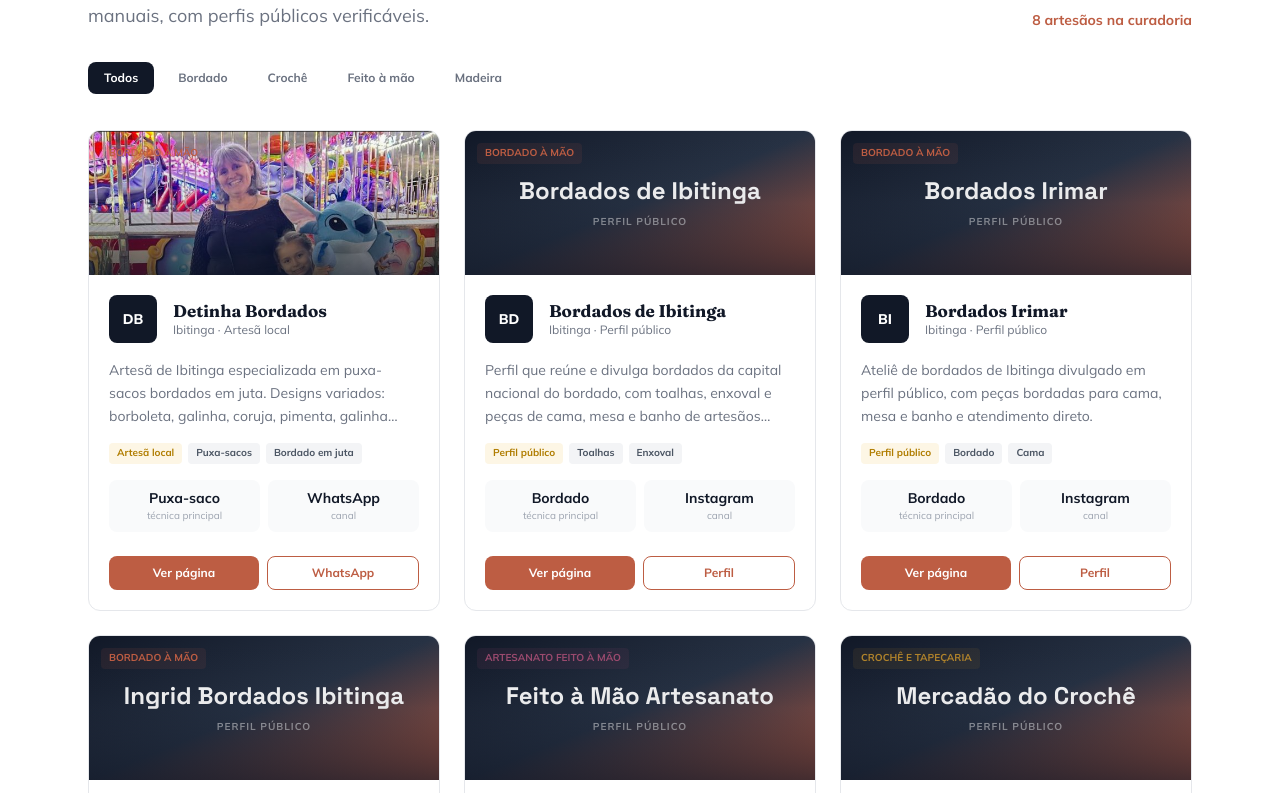
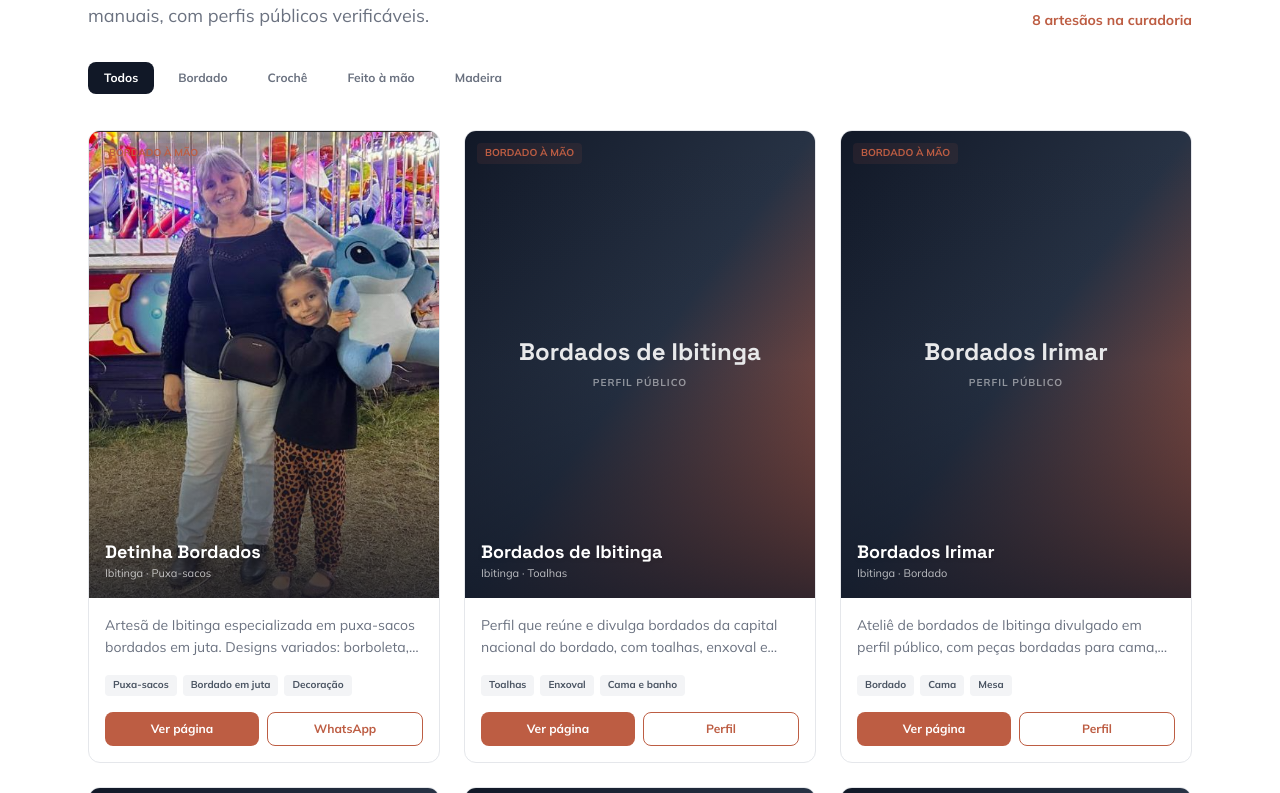
Before and after one commit to Pedro-Pizzi/ibitinga-ponto-a-ponto, a React (Vite) app: page / in a window 1280 px wide. Shown: the part 5447-6240 px from the top of the page. Built offline with nearby package versions, Linux system fonts and the light colour scheme.

Commit message:
redesign(artesaos): card em retrato 3/4 com foto grande e nome sobreposto

```diff
--- a/src/components/Artesaos.jsx
+++ b/src/components/Artesaos.jsx
@@ -35,8 +35,8 @@ function CardArtesao({ artesao, onAbrir }) {
 
   return (
     <article className="group flex flex-col overflow-hidden rounded-xl border border-gray-200 bg-white transition-all hover:border-gray-300 hover:shadow-lg">
-      {/* Capa — foto da artesã ou gradiente */}
-      <div className="relative h-36 overflow-hidden bg-gray-100">
+      {/* Foto grande em retrato */}
+      <div className="relative aspect-[3/4] w-full overflow-hidden bg-gray-100">
         {imagemCapa ? (
           <img
             src={imagemCapa}
@@ -47,43 +47,26 @@ function CardArtesao({ artesao, onAbrir }) {
         ) : (
           <CartaoSemImagem artesao={artesao} />
         )}
-        <div className="absolute inset-0 bg-gradient-to-t from-marinho/70 via-marinho/10 to-transparent" />
+        <div className="absolute inset-0 bg-gradient-to-t from-marinho/80 via-marinho/10 to-transparent" />
         <span className={`absolute left-3 top-3 rounded px-2 py-0.5 text-[10px] font-bold uppercase ${estilo.bg} ${estilo.texto}`}>
           {nomeTecnica[artesao.tecnica]}
         </span>
+        {/* Nome sobre a foto */}
+        <div className="absolute bottom-4 left-4 right-4 text-white">
+          <h3 className="font-grotesk text-lg font-bold leading-tight drop-shadow">{artesao.nome}</h3>
+          <p className="text-[11px] text-white/70">{artesao.bairro} · {artesao.especialidades[0]}</p>
+        </div>
       </div>
 
-      <div className="flex flex-1 flex-col p-5">
-        <div className="mb-4 flex items-center gap-4">
-          <div className="flex h-12 w-12 shrink-0 items-center justify-center rounded-lg bg-marinho text-sm font-black text-white">
-            {iniciais(artesao.nome)}
-          </div>
-          <div>
-            <h3 className="font-bold leading-tight text-marinho">{artesao.nome}</h3>
-            <p className="text-xs text-gray-500">{artesao.bairro} · {artesao.selo || 'Fonte pública'}</p>
-          </div>
-        </div>
-
-        <p className="mb-4 text-sm leading-relaxed text-gray-500 line-clamp-3">{artesao.descricao}</p>
+      <div className="flex flex-1 flex-col p-4">
+        <p className="mb-4 text-sm leading-relaxed text-gray-500 line-clamp-2">{artesao.descricao}</p>
 
         <div className="mb-4 flex flex-wrap gap-1.5">
-          <span className="rounded bg-ouro/10 px-2 py-0.5 text-[10px] font-bold text-[#b07d00]">{artesao.selo}</span>
-          {artesao.especialidades.slice(0, 2).map((e) => (
+          {artesao.especialidades.slice(0, 3).map((e) => (
             <span key={e} className="rounded bg-gray-100 px-2 py-0.5 text-[10px] font-bold text-gray-600">
               {e}
             </span>
           ))}
-        </div>
-
-        <div className="mb-6 grid grid-cols-2 gap-2">
-          <div className="rounded-lg bg-gray-50 p-2 text-center">
-            <p className="text-sm font-bold text-marinho">{artesao.produtosResumo || 'Artesanato'}</p>
-            <p className="text-[10px] text-gray-400">técnica principal</p>
-          </div>
-          <div className="rounded-lg bg-gray-50 p-2 text-center">
-            <p className="text-sm font-bold text-marinho">{artesao.canalResumo || 'Instagram'}</p>
-            <p className="text-[10px] text-gray-400">canal</p>
-          </div>
         </div>
 
         <div className="mt-auto flex gap-2">
```
